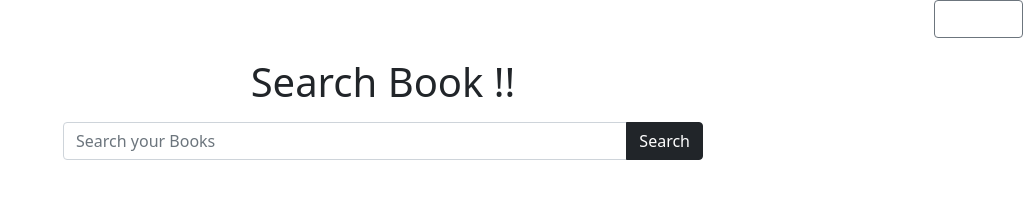
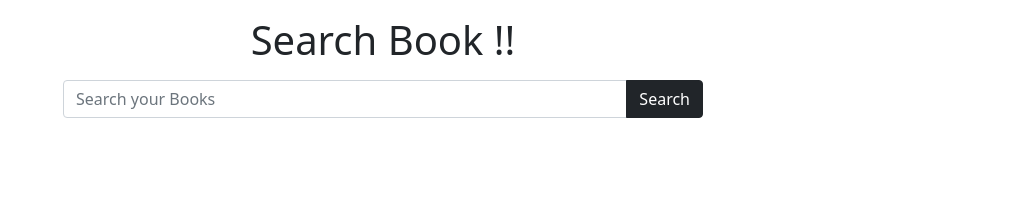
Before and after one commit to sabikunnaharsafa11/book-website, a plain HTML site: page index.html in a window 1280 px wide. Shown: the whole page, without its empty margins (257-1280 px from the left). Drawn offline with nearby package versions, Linux system fonts and the light colour scheme; files whose address does not match are found by name.

Commit message:
final update

```diff
--- a/css/style.css
+++ b/css/style.css
@@ -3,7 +3,6 @@
     height: 10rem;
     width: 16rem;
 }
-
 
 h1{
     font-size: 24px;
--- a/index.html
+++ b/index.html
@@ -11,13 +11,6 @@
     <link href="https://cdn.jsdelivr.net/npm/bootstrap@5.1.0/dist/css/bootstrap.min.css" rel="stylesheet" integrity="sha384-KyZXEAg3QhqLMpG8r+8fhAXLRk2vvoC2f3B09zVXn8CA5QIVfZOJ3BCsw2P0p/We" crossorigin="anonymous">
 </head>
 <body>
-    <header class="book-page-color">
-        <div class="d-flex justify-content-between">
-            <h5 class="text-white page-banner mt-2"><i class="fas fa-book-open me-2"></i>BOOK ARCHIVE</h5>
-            <button class="text-white  mb-1 btn btn-outline-secondary donate">Donate<i class="fas fa-heart ms-2 donate-icon"></i></button>
-        </div>
-    </header>
-
 <h1 class="text-center mt-3"> Search Book !! </h1>
 
 <div class="input-group w-50 mx-auto mb-3 mt-3 ">
@@ -35,12 +28,10 @@
         <img class="h-100 w-100" src="images/spinner1.svg"
             alt="">
     </div>
-
      <!-- count book -->
     <h1 id="count">
 
     </h1>
-
      <!-- search result area -->
     <div id="search-result" class="row row-cols-1 row-cols-md-3 g-4">
 
@@ -48,7 +39,6 @@
 
 </div>
 
-
     <!-- bootstrap js  bundle -->
     <script src="https://cdn.jsdelivr.net/npm/bootstrap@5.1.0/dist/js/bootstrap.bundle.min.js" integrity="sha384-U1DAWAznBHeqEIlVSCgzq+c9gqGAJn5c/t99JyeKa9xxaYpSvHU5awsuZVVFIhvj" crossorigin="anonymous"></script>
     <!-- js file link -->
```
